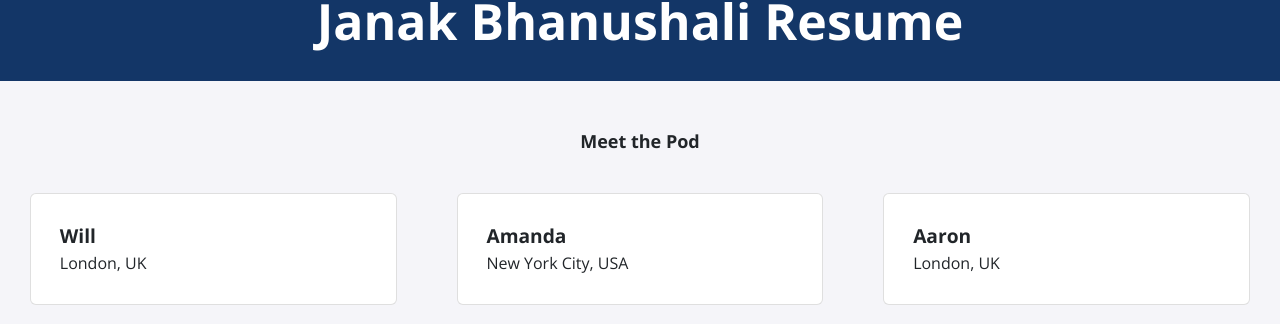
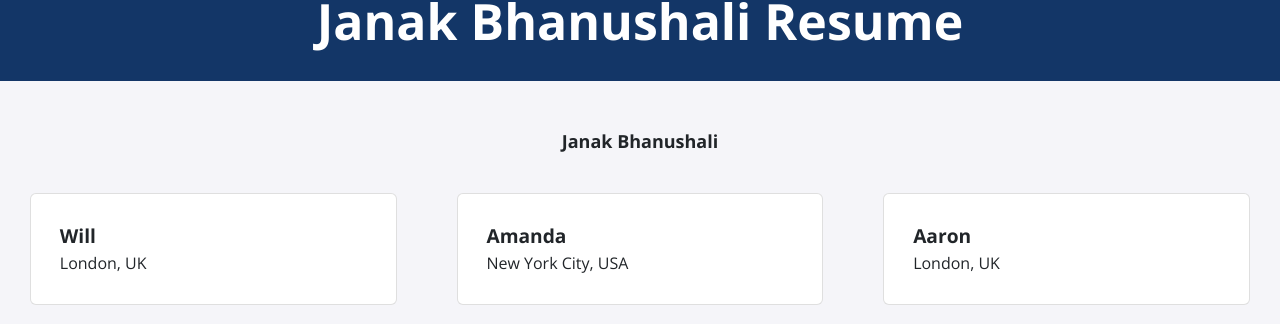
Before and after one commit to janakbhadra/resume, a Jekyll site: the page built from index.html, in a window 1280 px wide. Shown: the part 309-633 px from the top of the page. Built offline with Jekyll 4.4.1, drawn with Linux system fonts in a browser that asks for light colours; nearby versions of some CDN libraries.

Commit message:
Update description.html

```diff
--- a/_includes/description.html
+++ b/_includes/description.html
@@ -1,4 +1,4 @@
-<h2>Meet the Pod</h2>
+<h2>Janak Bhanushali</h2>
 <div class="card-container">
     {% for item in site.data.fellows %}
     <div class="card">
```
